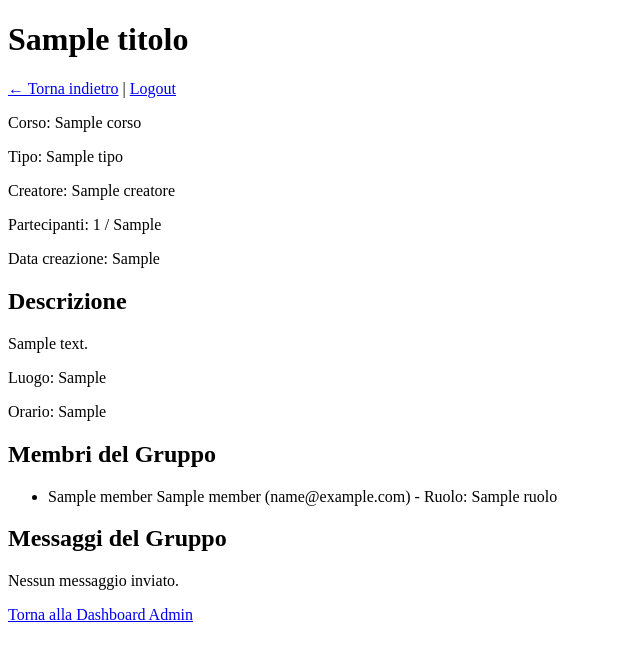
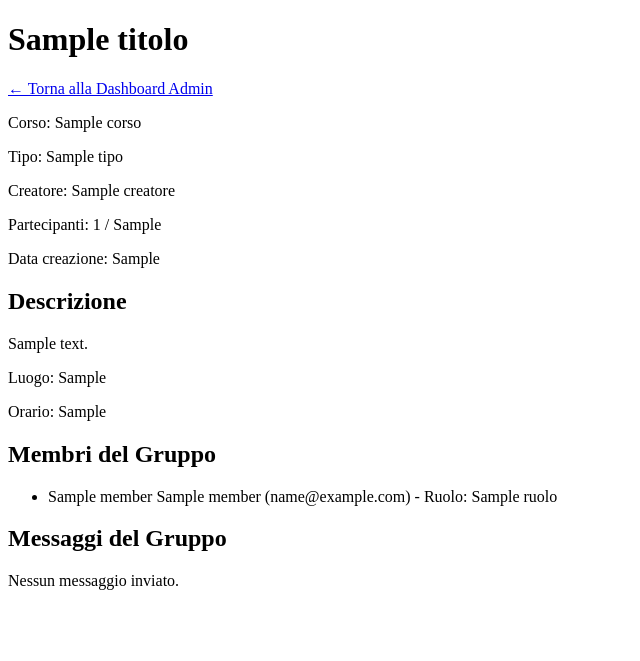
Before and after one commit to ennoumi/AlmaHub, a PHP site: template template/group-details-admin-template.php in a window 1280 px wide. Shown: the top 661 px of the page, without its empty margins (0-640 px from the left). Run offline with PHP 8.4, Linux system fonts and the light colour scheme; the template is opened without the code that fills it: most values are stand-ins (such as "Sample title", 1, 10 or a date in 2020).

Commit message:
Updated admin group details navigation link

```diff
--- a/template/group-details-admin-template.php
+++ b/template/group-details-admin-template.php
@@ -9,7 +9,7 @@
 <main>
     <header>
         <h1><?php echo $templateParams['group']['titolo']; ?></h1>
-        <p><a href="admin.php">&larr; Torna indietro</a> | <a href="../public/logout.php">Logout</a></p>
+        <p><a href="admin.php">&larr; Torna alla Dashboard Admin</a></p>
         <p>Corso: <?php echo $templateParams['group']['corso']; ?></p>
         <p>Tipo: <?php echo $templateParams['group']['tipo']; ?></p>
         <p>Creatore: <?php echo isset($templateParams['group']['creatore']) ? $templateParams['group']['creatore'] : 'N/A'; ?></p>
@@ -49,8 +49,6 @@
             <p>Nessun messaggio inviato.</p>
         <?php endif; ?>
     </section>
-
-    <p><a href="admin.php">Torna alla Dashboard Admin</a></p>
 </main>
 </body>
 </html>
```
